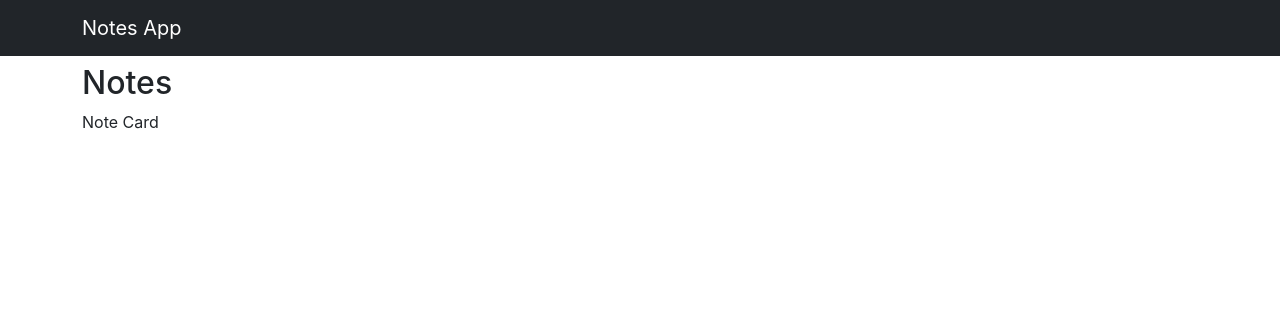
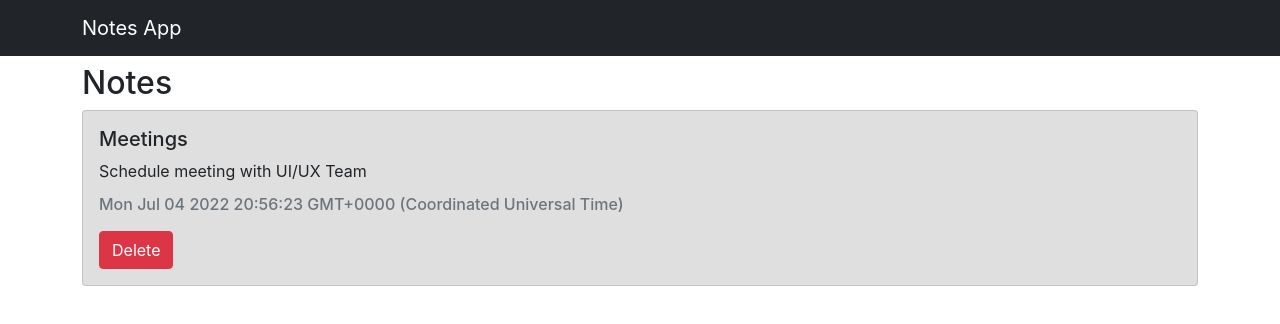
Before and after one commit to JoseIgnacioTapia/notesApp-react-typescript, a React (Create React App) app: page / in a window 1280 px wide. Shown: the top 324 px of the page. Built offline with nearby package versions, Linux system fonts and the light colour scheme.

Commit message:
Create Notes Component

```diff
--- a/src/components/Notes.tsx
+++ b/src/components/Notes.tsx
@@ -1,3 +1,4 @@
+import { Button, Card } from 'react-bootstrap';
 import { Note } from '../models/note.model';
 
 interface INotesProps {
@@ -5,7 +6,20 @@
 }
 
 const Notes: React.FC<INotesProps> = ({ note }) => {
-  return <div>Note Card</div>;
+  return (
+    <div className="mb-3">
+      <Card style={{ backgroundColor: note.color }}>
+        <Card.Body>
+          <Card.Title>{note.title}</Card.Title>
+          <Card.Text>{note.text}</Card.Text>
+          <Card.Subtitle className="text-muted">{note.date}</Card.Subtitle>
+          <Button className="mt-3" variant="danger">
+            Delete
+          </Button>
+        </Card.Body>
+      </Card>
+    </div>
+  );
 };
 
 export default Notes;
```
